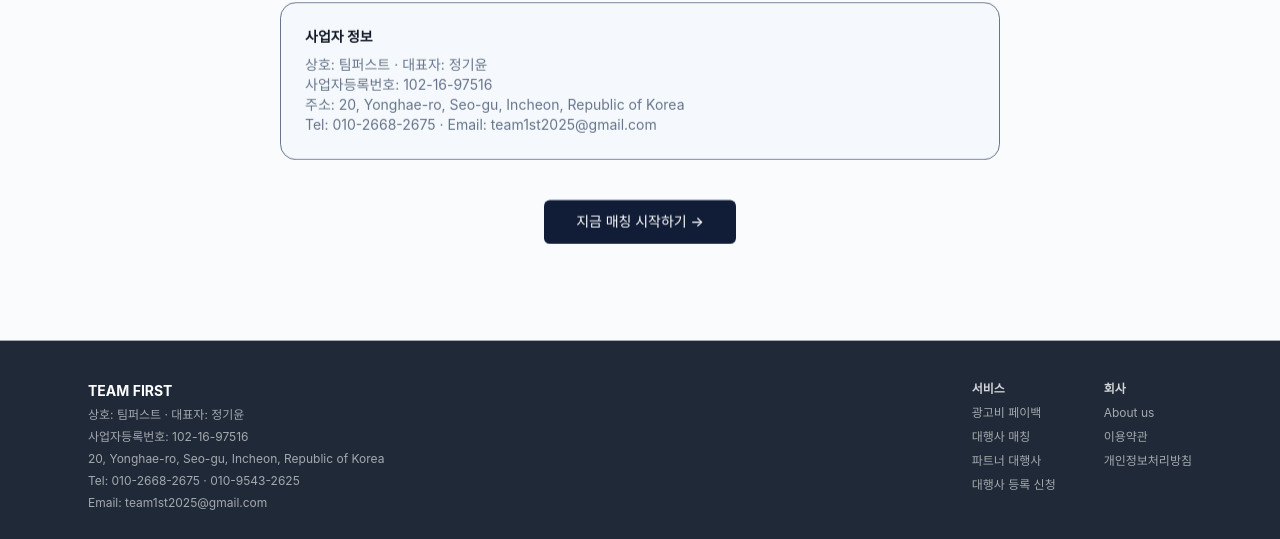
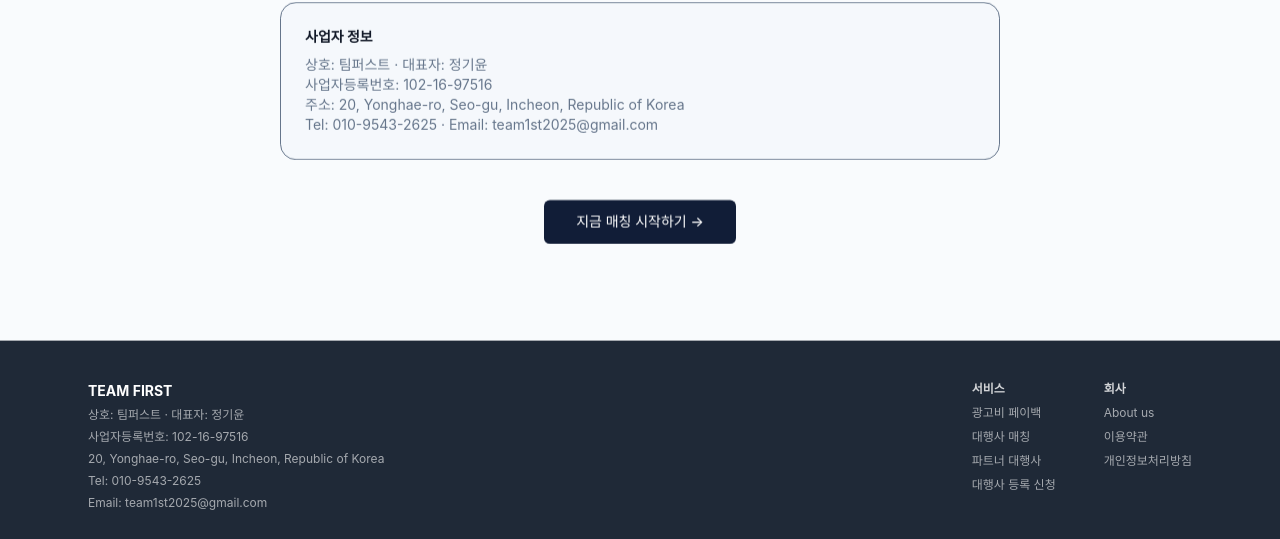
Before and after one commit to teamfirst-kr/teamfirst_console, a Next.js app: page /about in a window 1280 px wide. Shown: the part 1940-2479 px from the top of the page. Built offline with nearby package versions, Linux system fonts and the light colour scheme; no server answers; a web font is replaced by a local one.

Commit message:
chore(content): 연락처에서 010-2668-2675 제거 (#62)
푸터·About 페이지·메일 공통 푸터의 연락처를 010-9543-2625로 일원화

```diff
--- a/app/(public)/about/page.tsx
+++ b/app/(public)/about/page.tsx
@@ -114,7 +114,7 @@
           <p>상호: 팀퍼스트 · 대표자: 정기윤</p>
           <p>사업자등록번호: 102-16-97516</p>
           <p>주소: 20, Yonghae-ro, Seo-gu, Incheon, Republic of Korea</p>
-          <p>Tel: 010-2668-2675 · Email: team1st2025@gmail.com</p>
+          <p>Tel: 010-9543-2625 · Email: team1st2025@gmail.com</p>
         </Reveal>
 
         <Reveal delay={140}>
--- a/app/(public)/layout.tsx
+++ b/app/(public)/layout.tsx
@@ -91,7 +91,7 @@
               <p>상호: 팀퍼스트 · 대표자: 정기윤</p>
               <p>사업자등록번호: 102-16-97516</p>
               <p>20, Yonghae-ro, Seo-gu, Incheon, Republic of Korea</p>
-              <p>Tel: 010-2668-2675 · 010-9543-2625</p>
+              <p>Tel: 010-9543-2625</p>
               <p>Email: team1st2025@gmail.com</p>
             </div>
             <div className="flex gap-12">
--- a/lib/email/templates.ts
+++ b/lib/email/templates.ts
@@ -20,7 +20,7 @@
             </td>
             <td style="vertical-align:top;color:#64748b;font-size:12px;line-height:1.7;padding-left:8px;">
               <strong style="color:#0f172a;">팀퍼스트</strong> 신뢰기반 대행사 &amp; 마케터 매칭 플랫폼<br/>
-              TEL. +82 10-2668-2675<br/>
+              TEL. +82 10-9543-2625<br/>
               SNS. @teamfirst_kr<br/>
               E-mail. <a href="mailto:team1st2025@gmail.com" style="color:#64748b;">team1st2025@gmail.com</a>
             </td>
```
